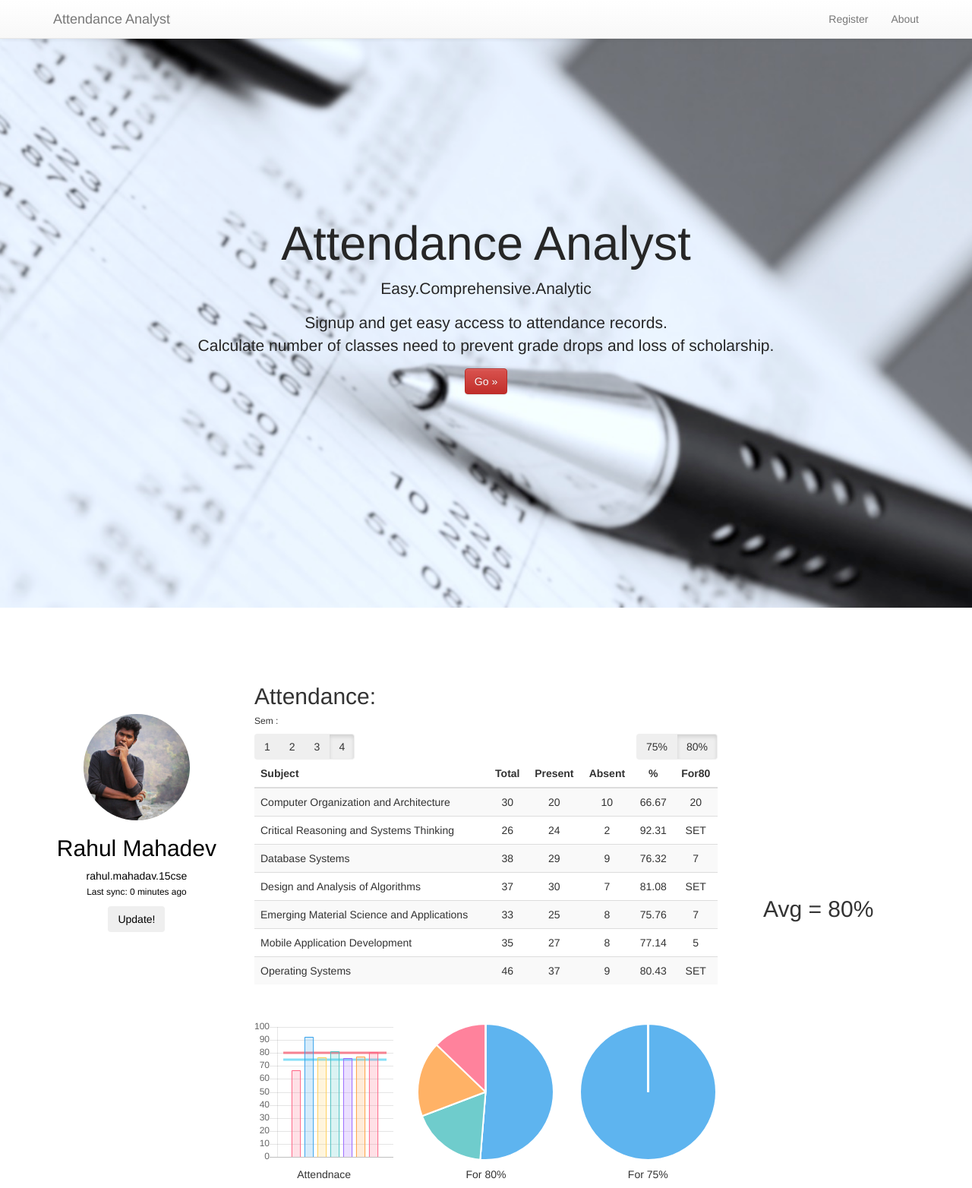
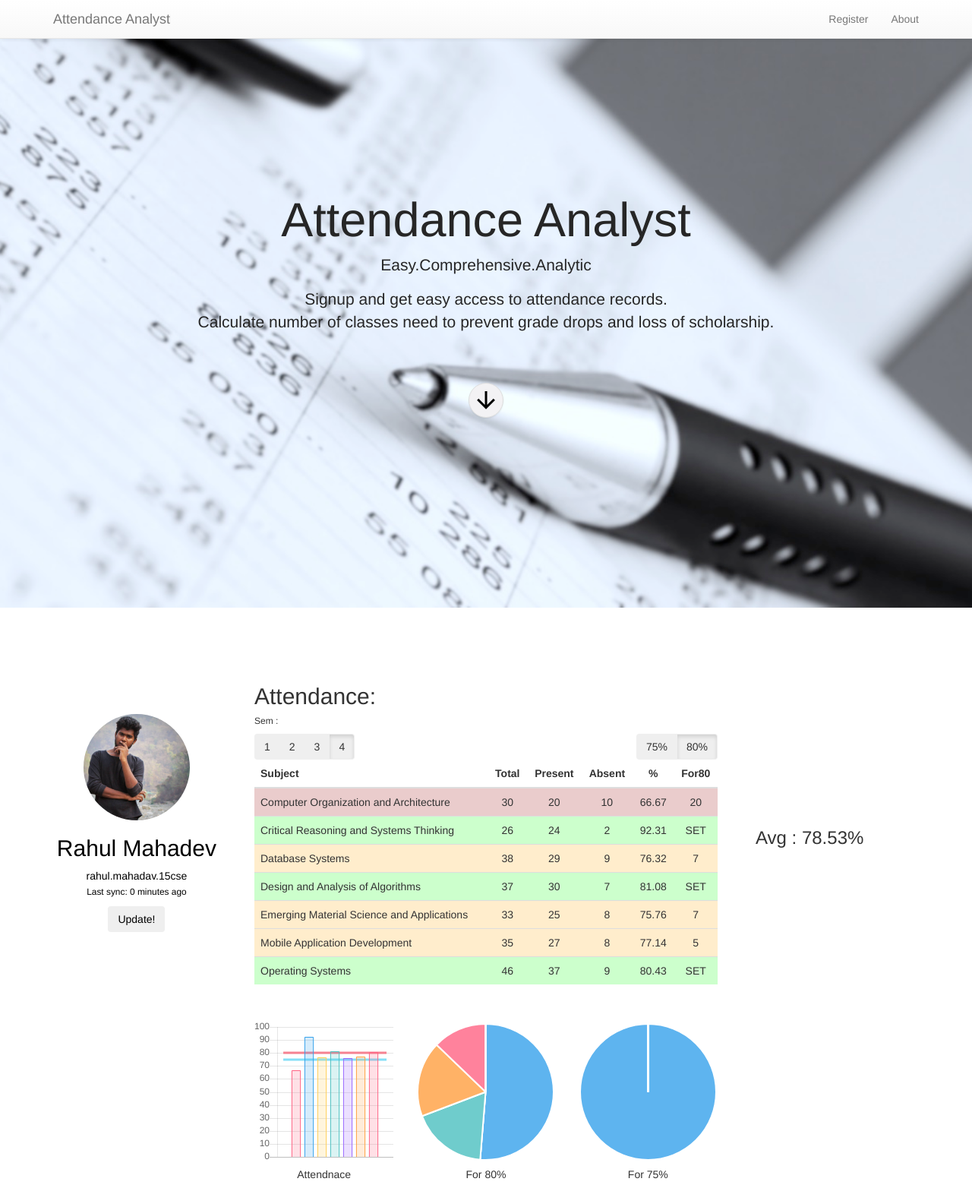
Before and after one commit to Vivek-Nimmagadda/Attendance-Analyst, a Django app: a page that uses attendance/templates/base.html in a window 1280 px wide. Shown: the top 1564 px of the page at 76% size. Run offline with Django 3.2, Linux system fonts and the light colour scheme; data comes from the database, SQL or seed files in the repository; both versions use the stored data as it was after the commit; parts of the project's set-up code (start-up, migrations or seed data) failed here and were passed over; some libraries are stand-ins or nearby versions.

Commit message:
Animations

```diff
--- a/AttendanceAnalyst/settings.py
+++ b/AttendanceAnalyst/settings.py
@@ -25,7 +25,7 @@ SECRET_KEY = 'j+9gqlne52l653#$vgxmj8j#fowx*pvx7g_aq8^nxq^in4w^@$'
 # SECURITY WARNING: don't run with debug turned on in production!
 DEBUG = True
 
-ALLOWED_HOSTS = [u'10.7.4.120', u'127.0.0.1' ]
+ALLOWED_HOSTS = [u'10.7.4.120', u'127.0.0.1']
 
 
 # Application definition
--- a/attendance/static/attendance/js/index.js
+++ b/attendance/static/attendance/js/index.js
@@ -8,3 +8,12 @@ $(function() {
 		event.preventDefault();
 	});
 });
+
+
+$("#about-btn").mouseover(function(){
+	$(this).addClass("change").delay(500);
+});
+
+$("#about-btn").mouseleave(function(){
+	$(this).removeClass("change").delay(500);
+});
--- a/attendance/static/attendance/js/result.js
+++ b/attendance/static/attendance/js/result.js
@@ -1,5 +1,7 @@
 $(function () {
    $("#table-75").hide();
+
+   $("#average").html("Avg : " + avgPerc().toFixed(2) +"%");
 
    addExtrasToList();
 
@@ -22,7 +24,16 @@ $(function () {
    }
 });
 
-
+var avgPerc = function () {
+    var avg = 0;
+    var i;
+    for(i =0 ; i < testdata.length ; i++) {
+        avg += parseFloat(testdata[i]);
+        console.log("Adding to avg " + testdata[i]);
+    }
+    console.log("Dividing " + avg + " with " + testdata.length);
+    return parseFloat(avg)/parseFloat((testdata.length));
+};
 
 
 var addExtrasToList = function() {
@@ -54,9 +65,7 @@ var isEmpty = function(list){
 
   for(i = 0; i < list.length; i++){
       if(list[i] === 0) {
-          console.log(list[i]);
       }else{
-          console.log(list[i]);
           result = false;
           return result;
       }
@@ -80,7 +89,7 @@ $("#80-btn").bind('click', function (event) {
 
 var drawgraph1 = function() {
 
-    console.log(testdata);
+
     var ctx = $("#attendance");
     var myChart = new Chart(ctx, {
     type: 'bar',
--- a/attendance/templates/attendance/index.html
+++ b/attendance/templates/attendance/index.html
@@ -13,7 +13,7 @@
         <div class="row userList">
 
             {% for student in studentList %}
-            <div class="col-esm-12 col-sm-6 col-md-4 col-lg-3 normal-anchor" >
+            <div class="col-esm-12 col-sm-6 col-md-4 col-lg-3 normal-anchor image" >
                 <a class ="normal-anchor" href="{% url 'records' student.lmsId 4 %}#focus">
                 <img class="img-circle" src="{{ student.display_image.url }}" alt="Generic placeholder image" width="140" height="140">
                 <h2>{{ student.name }}</h2>
--- a/attendance/templates/attendance/result.html
+++ b/attendance/templates/attendance/result.html
@@ -12,6 +12,38 @@
             margin-top: 110px;
         }
 
+        .table tr{
+            -webkit-transition: background-color .3s ease-in-out; /* Safari and Chrome */
+            -moz-transition: background-color .3s ease-in-out; /* Firefox */
+            -ms-transition: background-color .3s ease-in-out; /* IE 9 */
+            -o-transition: background-color .3s ease-in-out; /* Opera */
+            transition: background-color .3s ease-in-out;
+        }
+
+        .redTableRow {
+            background-color: rgba(150, 0, 0, 0.2);
+        }
+
+
+        .redTableRow:hover {
+            background-color: rgba(150, 0, 0, 0.3);
+        }
+
+        .orangeTableRow {
+            background-color: rgba(255, 165, 0, 0.2);
+        }
+
+        .orangeTableRow:hover {
+            background-color: rgba(255, 165, 0, 0.3);
+        }
+
+        .normalTableRow {
+            background-color: rgba(0, 256, 0, 0.2);
+        }
+
+        .normalTableRow:hover {
+            background-color: rgba(0, 256, 0, 0.3);
+        }
     </style>
         {% load staticfiles %}
 {% endblock %}
@@ -69,7 +101,7 @@
             </div>
             <div></div>
             <div id="div-75">
-            <table class="table table-striped table-hover" id="table-75">
+            <table class="table" id="table-75">
                     <thead class="table-head">
                     <tr>
                         <th>Subject</th>
@@ -84,7 +116,14 @@
                     </thead>
                     <tbody>
                     {% for tableEntry in table_list %}
-                        <tr>
+                        {% if tableEntry.perc >= 80 %}
+                            <tr class="normalTableRow">
+                        {% elif tableEntry.perc >= 75 %}
+                            <tr class="orangeTableRow">
+                        {% else %}
+                            <tr class="redTableRow">
+                        {% endif %}
+
                             <td>{{ tableEntry.name }}</td>
                             <div class="test">
                             <td class="text-center">{{ tableEntry.total }}</td>
@@ -100,7 +139,7 @@
             </div>
             <div></div>
             <div id="div-80">
-            <table class="table table-striped table-hover" id="table-80">
+            <table class="table" id="table-80">
                 <thead class="table-head">
                 <tr>
                     <th>Subject</th>
@@ -113,7 +152,13 @@
                 </thead>
                 <tbody>
                 {% for tableEntry in table_list %}
-                    <tr>
+                    {% if tableEntry.perc >= 80 %}
+                        <tr class="normalTableRow">
+                    {% elif tableEntry.perc >= 75 %}
+                        <tr class="orangeTableRow">
+                    {% else %}
+                        <tr class="redTableRow">
+                    {% endif %}
                         <td>{{ tableEntry.name }}</td>
                         <td class="text-center">{{ tableEntry.total }}</td>
                         <td class="text-center">{{ tableEntry.present }}</td>
@@ -145,7 +190,7 @@
         </div>
 
         <div class="col-sm-3 col-xs-12" >
-            <h2 class="" style="margin-top: 350px; margin-left: 30px">Avg = 80%</h2>
+            <h3 class="" style="margin-top: 260px; margin-left: 20px" id="average">Avg = N/A%</h3>
         </div>
 
     </div>
--- a/attendance/templates/base.html
+++ b/attendance/templates/base.html
@@ -52,7 +52,8 @@
           <h1>Attendance Analyst</h1>
         <p>Easy.Comprehensive.Analytic</p>
         <p>Signup and get easy access to attendance records.<br/> Calculate number of classes need to prevent grade drops and loss of scholarship.</p>
-        <p><button class="btn btn-danger" href="#focus" role="button" id="about-btn">Go &raquo;</button></p>
+{#        <p><button class="btn btn-link center-block" href="#focus" role="button" id="about-btn">Go &raquo;</button></p>#}
+          <p><img src="/media/img/arrow-down.png" href="#focus" role="button" id="about-btn" class="img-circle img-thumbnail" style='background-color: #f3f2f4; margin-top: 50px' alt="Go!"></p>
         </div>
     </div>
 
--- a/attendance/urls.py
+++ b/attendance/urls.py
@@ -10,5 +10,4 @@ urlpatterns = [
     url(r'^(?P<lms_id>[A-Za-z0-9.]+)/update$', views.update_records, name="update"),
     url(r'^(?P<lms_id>[A-Za-z0-9.]+)/edit$', views.edit, name="edit"),
     url(r'^(?P<lms_id>[A-Za-z0-9.]+)/(?P<sem>[0-9]+)/$', views.get_records, name="records"),
-
 ]
```
Also changed, not shown: attendance/static/attendance/css/base.css (+31 -1 lines), attendance/media/img/ic_arrow_downward_black_24dp_2x.png (added), attendance/views.py (line endings or trailing spaces), db.sqlite3, media/img/arrow-down.png (added), media/img/ic_arrow_downward_black_24dp_1x.png (added), media/img/ic_arrow_downward_black_24dp_2x.png (added), media/profiles/sankeerth_dp.jpeg (added), media/profiles/sumanth.jpeg (added).
